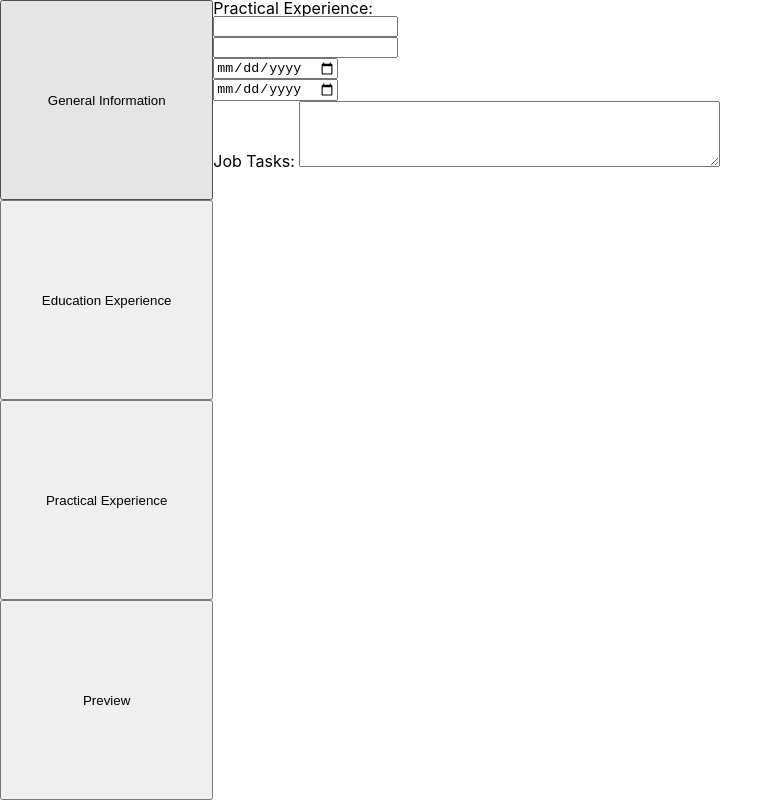
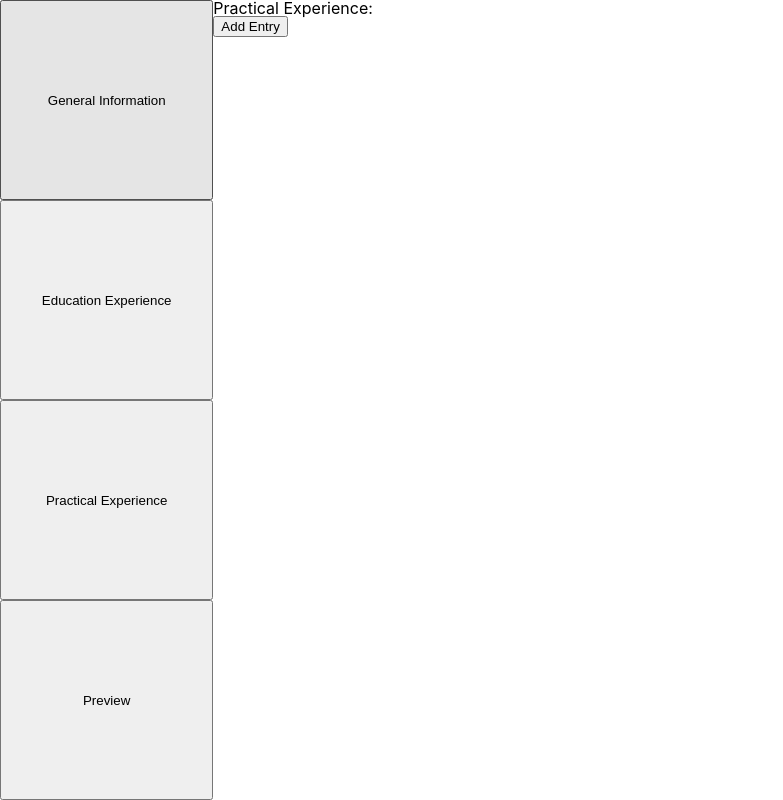
Before and after one commit to aaronlmjohnson/cv-project, a React (Create React App) app: page / in a window 1280 px wide. Both pictures are taken after a click on the button "Practical Experience". Shown: the whole page, without its empty margins (0-783 px from the left). Built offline with nearby package versions, Linux system fonts and the light colour scheme.

Commit message:
added PracticalEntriesForm and added practicalEntries to state

```diff
--- a/src/App.js
+++ b/src/App.js
@@ -13,7 +13,8 @@ class App extends Component {
       phone:"",
       contactInfoPresent: false,
       educationInfoPresent: false,
-      educationEntries: []
+      educationEntries: [],
+      practicalEntries:[]
     }
 
     this.changeForm = this.changeForm.bind(this);
@@ -21,6 +22,7 @@ class App extends Component {
     this.addEducationEntry = this.addEducationEntry.bind(this);
     this.deleteEducationEntry = this.deleteEducationEntry.bind(this);
     this.handleEntryChange = this.handleEntryChange.bind(this);
+    this.addPracticalEntry = this.addPracticalEntry.bind(this);
   };
 
   changeForm = (e)=>{
@@ -69,6 +71,20 @@ class App extends Component {
     });
   }
 
+  addPracticalEntry = ()=>{
+    console.log(this.state.practicalEntries);
+      this.setState(prevState =>{
+        return ({...prevState, practicalEntries: [...prevState.practicalEntries, {
+          company:"",
+          position:"",
+          workStartDate:"",
+          workEndDate:"",
+          tasks:"",
+          id: uniqid(),
+        }]});
+      });
+  }
+
   deleteEducationEntry = (e)=>{
     this.setState( prevState =>{
       const key = e.target.parentNode.getAttribute('react-key');
@@ -96,6 +112,7 @@ class App extends Component {
           generalInfo = {generalInfo}
           addEducationEntry = {this.addEducationEntry}
           deleteEducationEntry = {this.deleteEducationEntry}
+          addPracticalEntry = {this.addPracticalEntry}
         />
     );
   }
--- a/src/components/ActiveForm.js
+++ b/src/components/ActiveForm.js
@@ -1,18 +1,21 @@
 import React from "react";
 import EducationEntriesForm from "./EducationEntriesForm";
 import GeneralInfoForm from "./GeneralInfoForm";
+import PracticalEntriesForm from "./PracticalEntriesForm";
 import PracticalInfoForm from "./PracticalInfoForm";
 import Preview from "./Preview";
 
 const ActiveForm = (props)=>{
-    const { activeForm, handleChange, handleEntryChange, generalInfo, addEducationEntry, educationEntries, deleteEducationEntry } = props;
+    const { activeForm, handleChange, handleEntryChange, generalInfo,
+            addEducationEntry, educationEntries, deleteEducationEntry,
+            addPracticalEntry } = props;
 
     const displayActiveForm = ()=>{
         if(activeForm === "general") return <GeneralInfoForm handleChange={handleChange} generalInfo = {generalInfo}/>
         if(activeForm === "education"){
             return <EducationEntriesForm addEducationEntry={addEducationEntry} educationEntries = {educationEntries} handleEntryChange={handleEntryChange}/>
         }
-        if(activeForm === "practical") return <PracticalInfoForm />
+        if(activeForm === "practical") return <PracticalEntriesForm addPracticalEntry = {addPracticalEntry}/>
         return <Preview
                     handleChange={handleChange}
                     generalInfo = {generalInfo}
--- a/src/components/CvContainer.js
+++ b/src/components/CvContainer.js
@@ -6,7 +6,8 @@ import "./CvContainer.css"
 
 const CvForm = (props)=>{
     const { activeForm, changeForm , handleChange, handleEntryChange,
-            generalInfo, educationEntries, addEducationEntry, deleteEducationEntry} = props;
+            generalInfo, educationEntries, addEducationEntry,
+            deleteEducationEntry, addPracticalEntry} = props;
 
     return(
         <div id= "cv-container">
@@ -19,6 +20,7 @@ const CvForm = (props)=>{
                 generalInfo = {generalInfo}
                 addEducationEntry = {addEducationEntry}
                 deleteEducationEntry = {deleteEducationEntry}
+                addPracticalEntry = {addPracticalEntry}
             />
         </div>
     )
--- /dev/null
+++ b/src/components/PracticalEntriesForm.js
@@ -0,0 +1,23 @@
+import React from "react";
+import DateItem from "./DateItem";
+import FormHeader from "./FormHeader";
+import PracticalInfoForm from "./PracticalInfoForm";
+import uniqid from "uniqid"
+
+const PracticalEntriesForm = (props)=>{
+    const {addPracticalEntry} = props
+
+    return(
+        <div id="practical-experience-entries-form-container">
+            <FormHeader id="practical-entries-form-header" value="Practical Experience:"/>
+            <ul id="practical-entries-container">
+                {/* {educationEntries.map(entry=>{
+                    return <PracticalInfoForm entryInfo = {entry} handleEntryChange = {handleEntryChange} key={entry.id}/>
+                })} */}
+            </ul>
+            <button id="add-practical-entry" onClick={addPracticalEntry}>Add Entry</button>
+        </div>
+    )
+}
+
+export default PracticalEntriesForm;
```
